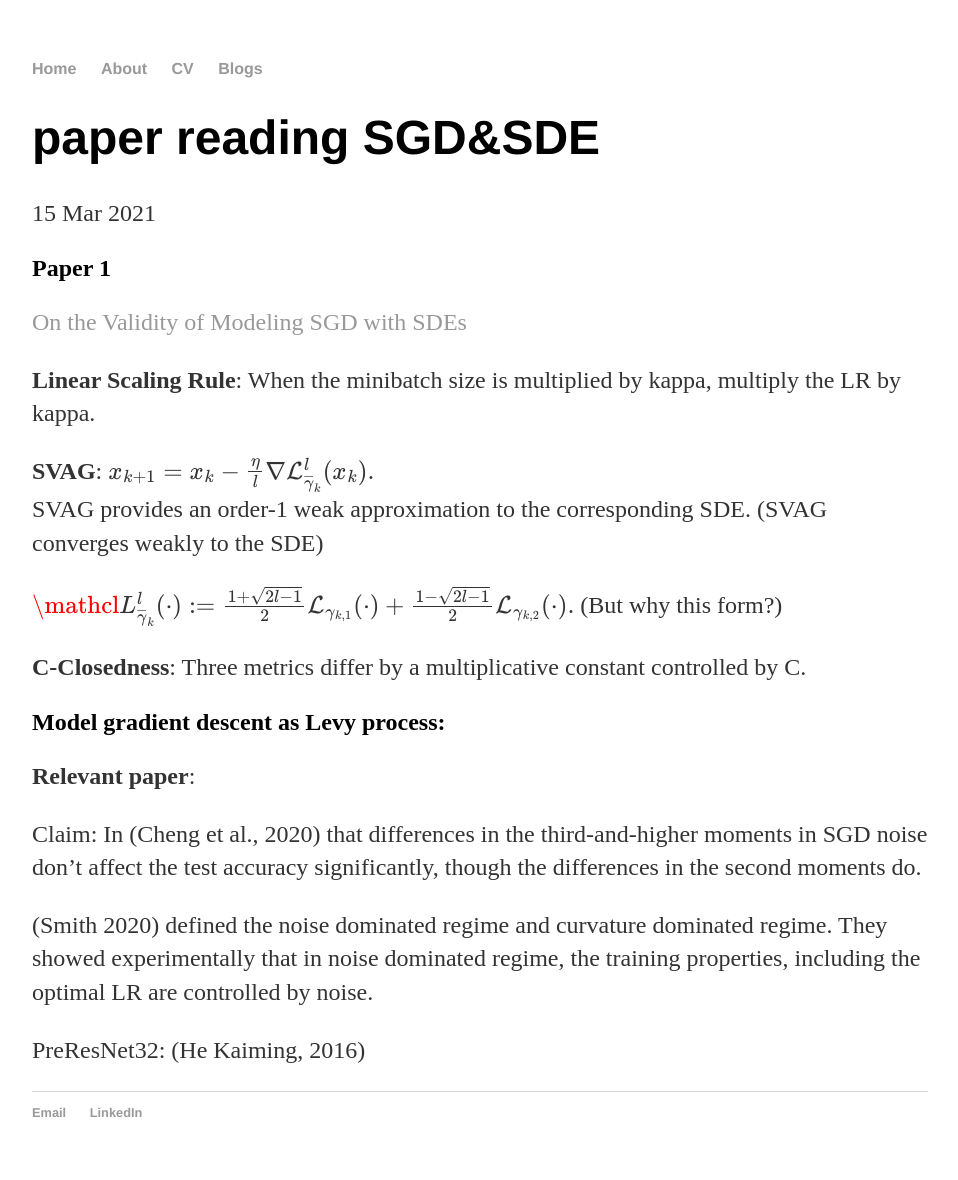
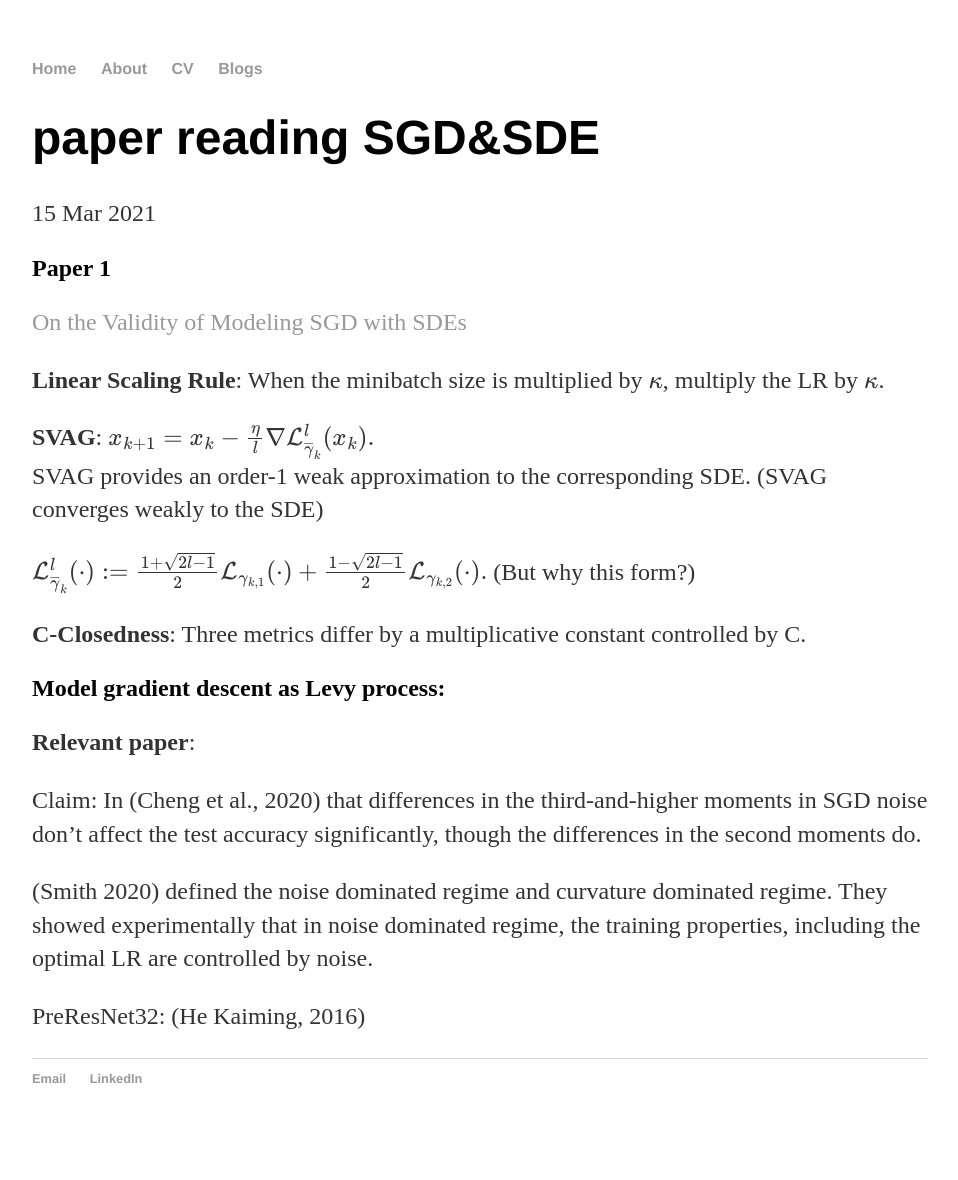
Before and after one commit to radarFudan/radarFudan.github.io, a Jekyll site: the page built from _posts/2021-03-15-paper-reading-SGD-SDE.md, in a window 1280 px wide. Shown: the whole page, without its empty margins (160-1118 px from the left). Built offline with Jekyll 4.4.1, drawn with Linux system fonts in a browser that asks for light colours; formulas are drawn with MathJax 3; after the commit the page ends 1146 px from its top, so only the background shows below that.

Commit message:
Update 2021-03-15-paper-reading-SGD-SDE.md

```diff
--- a/_posts/2021-03-15-paper-reading-SGD-SDE.md
+++ b/_posts/2021-03-15-paper-reading-SGD-SDE.md
@@ -7,12 +7,12 @@ date: 2021-03-15
 ## Paper 1
 [On the Validity of Modeling SGD with SDEs](https://arxiv.org/abs/2102.12470)
 
-**Linear Scaling Rule**: When the minibatch size is multiplied by kappa, multiply the LR by kappa.
+**Linear Scaling Rule**: When the minibatch size is multiplied by $\kappa$, multiply the LR by $\kappa$.
 
 **SVAG**: $x_{k+1} = x_k - \frac{\eta}{l} \nabla \mathcal{L}^l_{\overline{\gamma}_k} (x_k).$<br>
 SVAG provides an order-1 weak approximation to the corresponding SDE. (SVAG converges weakly to the SDE)
 
-$$\mathcl{L}_{\overline{\gamma}_k}^l (\cdot) := \frac{1 + \sqrt{2l-1}}{2} \mathcal{L}_{\gamma_{k, 1}}(\cdot) + \frac{1 - \sqrt{2l-1}}{2} \mathcal{L}_{\gamma_{k, 2}}(\cdot).$$
+$$\mathcal{L}_{\overline{\gamma}_k}^l (\cdot) := \frac{1 + \sqrt{2l-1}}{2} \mathcal{L}_{\gamma_{k, 1}}(\cdot) + \frac{1 - \sqrt{2l-1}}{2} \mathcal{L}_{\gamma_{k, 2}}(\cdot).$$
 (But why this form?)
 
 **C-Closedness**: Three metrics differ by a multiplicative constant controlled by C.
```
